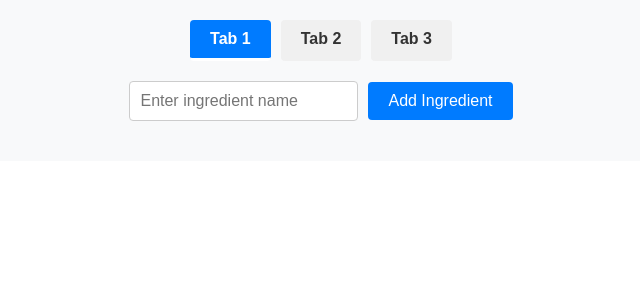
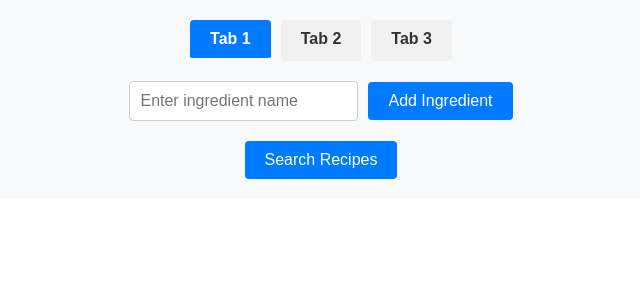
Before and after one commit to Robert-Zank/semcse201, a React (Create React App) app: page / in a window 1280 px wide. Shown: the top 300 px of the page, without its empty margins (319-959 px from the left). Built offline with nearby package versions, Linux system fonts and the light colour scheme.

Commit message:
added some logic for searching recipies based off entered ingredients

```diff
--- a/src/App.js
+++ b/src/App.js
@@ -29,6 +29,34 @@ function App() {
     setIngredients(newIngredients);
   };
 
+  const searchRecipes = () => {
+    const recipes = [
+      {
+        id: 1,
+        name: "Spaghetti Carbonara",
+        ingredients: ["pasta", "eggs", "bacon", "Parmesan cheese", "black pepper"],
+      },
+      // Add more recipes as needed
+      {
+        id: 2,
+        name: "Test Dish",
+        ingredients: ["tomato", "potato", "ketchup"],
+      },
+    ];
+
+    const matchingRecipes = recipes.filter(recipe =>
+      recipe.ingredients.every(ingredient => ingredients.includes(ingredient))
+    );
+
+    openRecipeModal(matchingRecipes);
+  };
+
+  const openRecipeModal = (matchingRecipes) => {
+    // Implement logic to display a modal or pop-up with matching recipes
+    // You can use a library like React Modal or create your own modal component
+    console.log(matchingRecipes);
+  };
+
   return (
     <div className="App">
       <div className="Tabs">
@@ -54,6 +82,7 @@ function App() {
                 </div>
               ))}
             </div>
+            <button onClick={searchRecipes}>Search Recipes</button> {/* Moved the button below the text box */}
           </div>
         )}
         {/* Additional tabs content if needed */}
```
